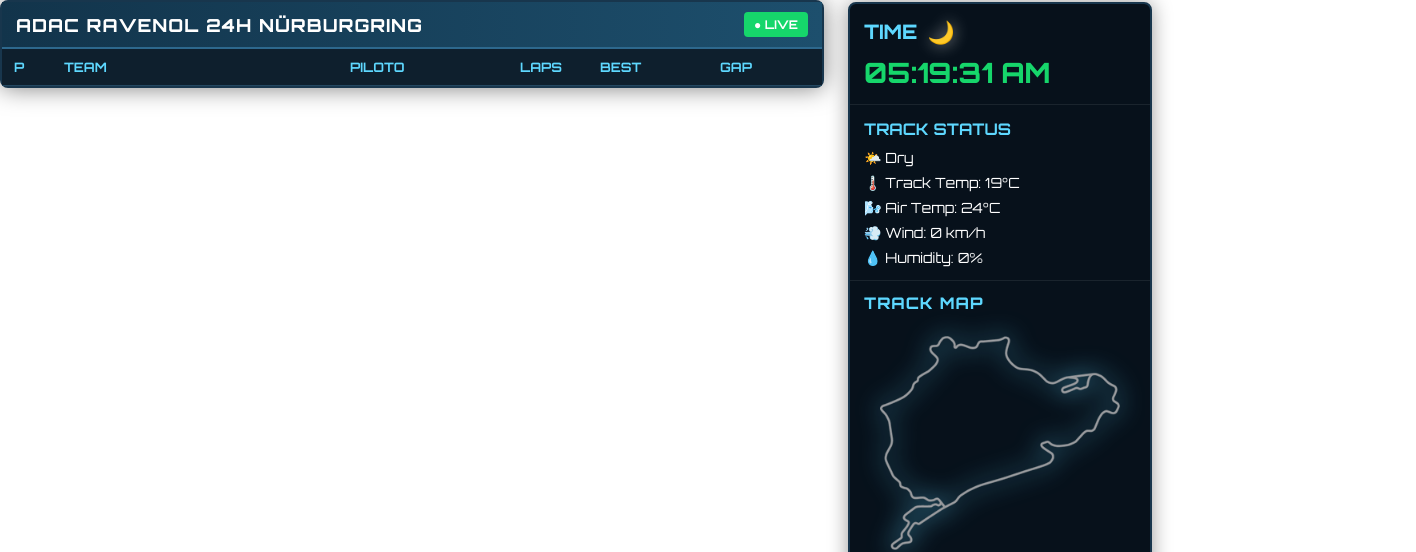
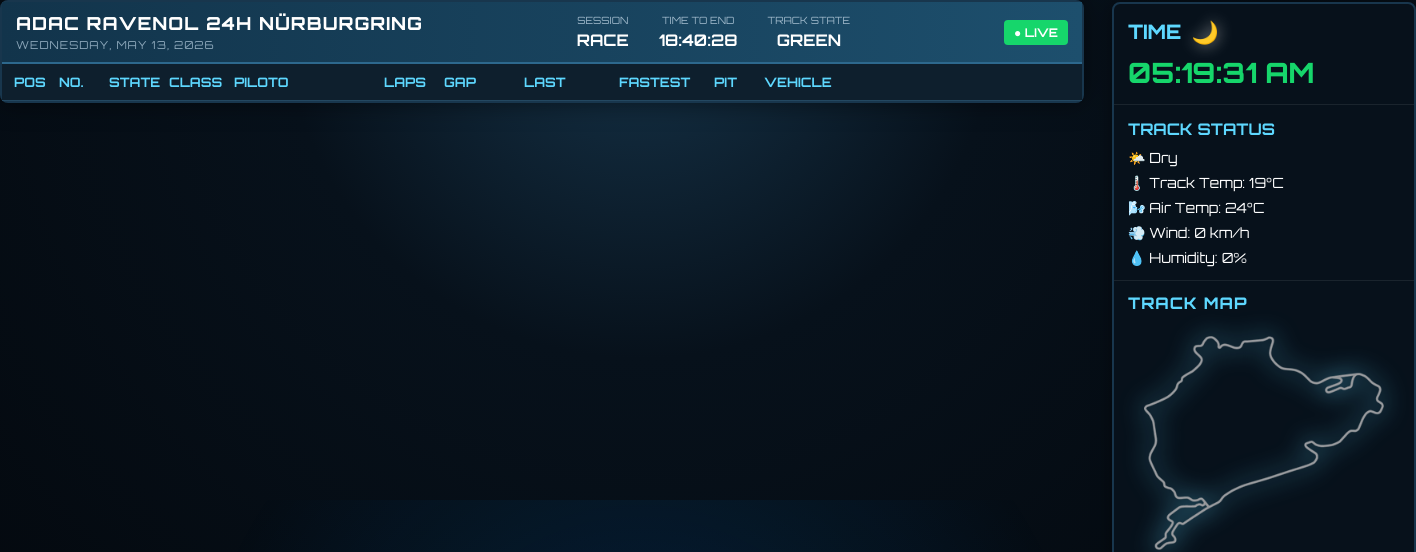
Before and after one commit to Chavitoxo/nurburgring-overlay, a website: page index.html in a window 1280 px wide. Shown: the top 552 px of the page, 1416 px wide, since content can reach past the window. Drawn offline with Linux system fonts and the light colour scheme; no server answers.

Commit message:
final broadcast layout adjustments

```diff
--- a/index.html
+++ b/index.html
@@ -85,8 +85,60 @@
 
     <div class="titlebar">
 
+    <div class="titleleft">
+
+        <div class="serieswrapper">
+
     <div class="series">
         ADAC RAVENOL 24H NÜRBURGRING
+    </div>
+
+    <div id="longdate">
+        SATURDAY, MAY 16 2026
+    </div>
+
+</div>
+
+    </div>
+
+    <div class="titlecenter">
+
+        <div class="infobox">
+
+            <div class="infotitle">
+                SESSION
+            </div>
+
+            <div class="infovalue" id="sessiontype">
+                RACE
+            </div>
+
+        </div>
+
+        <div class="infobox">
+
+            <div class="infotitle">
+                TIME TO END
+            </div>
+
+            <div class="infovalue" id="sessiontime">
+                00:00:00
+            </div>
+
+        </div>
+
+        <div class="infobox">
+
+            <div class="infotitle">
+                TRACK STATE
+            </div>
+
+            <div class="infovalue" id="trackstate">
+                GREEN
+            </div>
+
+        </div>
+
     </div>
 
     <div class="live">
@@ -97,12 +149,17 @@
 
 <div class="header">
 
-        <div>P</div>
-        <div>TEAM</div>
+    <div>POS</div>
+    <div>NO.</div>
+    <div>STATE</div>
+    <div>CLASS</div>
     <div>PILOTO</div>
     <div>LAPS</div>
-        <div>BEST</div>
     <div>GAP</div>
+    <div>LAST</div>
+    <div>FASTEST</div>
+    <div>PIT</div>
+    <div>VEHICLE</div>
 
 </div>
 
--- a/script.js
+++ b/script.js
@@ -6,7 +6,31 @@
 
     const rows = document.getElementById('rows');
 
-    rows.innerHTML = '';
+    row.innerHTML = `
+
+    <div>${car.POS || '-'}</div>
+
+    <div>${car.NUM || '-'}</div>
+
+    <div>${car.STATE || 'RUN'}</div>
+
+    <div>${car.CLASS || 'GT3'}</div>
+
+    <div>${car.NAME || '-'}</div>
+
+    <div>${car.LAPS || '-'}</div>
+
+    <div>${car.GAP || '-'}</div>
+
+    <div>${car.LASTLAP || '-'}</div>
+
+    <div>${car.FASTESTLAP || '-'}</div>
+
+    <div>${car.PIT || 'OUT'}</div>
+
+    <div>${car.TEAM || '-'}</div>
+
+`;
 
     data
     .slice(0,10)
@@ -181,3 +205,98 @@
     setInterval(updateClock,1000);
 
 };
+
+function updateSessionInfo(){
+
+    document.getElementById('sessiontype').textContent =
+    'RACE';
+
+    document.getElementById('trackstate').textContent =
+    'GREEN';
+
+    const now =
+    new Date();
+
+    const end =
+    new Date();
+
+    end.setHours(23);
+    end.setMinutes(59);
+    end.setSeconds(59);
+
+    const diff =
+    end - now;
+
+    const hours =
+    String(Math.floor(diff / 1000 / 60 / 60))
+    .padStart(2,'0');
+
+    const minutes =
+    String(Math.floor((diff / 1000 / 60) % 60))
+    .padStart(2,'0');
+
+    const seconds =
+    String(Math.floor((diff / 1000) % 60))
+    .padStart(2,'0');
+
+    document.getElementById('sessiontime').textContent =
+    `${hours}:${minutes}:${seconds}`;
+
+}
+
+setInterval(updateSessionInfo,1000);
+
+updateSessionInfo();
+
+async function loadSessionInfo(){
+
+    const response =
+    await fetch('/api/session');
+
+    const data =
+    await response.json();
+
+    document.getElementById('sessiontype').textContent =
+    data.session || 'RACE';
+
+    document.getElementById('sessiontime').textContent =
+    data.timeRemaining || '00:00:00';
+
+    document.getElementById('trackstate').textContent =
+    data.trackState || 'GREEN';
+
+}
+
+setInterval(loadSessionInfo,1000);
+
+loadSessionInfo();
+
+function updateLongDate(){
+
+    const now =
+    new Date();
+
+    const options = {
+
+        weekday:'long',
+
+        year:'numeric',
+
+        month:'long',
+
+        day:'numeric'
+
+    };
+
+    const formatted =
+    now.toLocaleDateString(
+        'en-US',
+        options
+    );
+
+    document.getElementById('longdate').textContent =
+    formatted.toUpperCase();
+
+}
+
+updateLongDate();
--- a/style.css
+++ b/style.css
@@ -4,11 +4,50 @@
 
     margin:0;
 
-    overflow:hidden;
+    overflow-x:hidden;
 
-    background:transparent;
+    overflow-y:hidden;
 
     font-family:'Orbitron',sans-serif;
+
+    background:
+    radial-gradient(
+        circle at top,
+        #16344a 0%,
+        #07111b 35%,
+        #03070c 100%
+    );
+
+    min-height:100vh;
+
+}
+
+body::before{
+
+    content:'';
+
+    position:fixed;
+
+    bottom:-200px;
+
+    left:50%;
+
+    transform:translateX(-50%);
+
+    width:1200px;
+
+    height:500px;
+
+    background:
+    radial-gradient(
+        circle,
+        rgba(0,140,255,.15) 0%,
+        rgba(0,140,255,0) 70%
+    );
+
+    pointer-events:none;
+
+    z-index:-1;
 
 }
 
@@ -16,7 +55,7 @@
 
     position:relative;
 
-    width:820px;
+    width:1080px;
 
     background:#07111b;
 
@@ -50,6 +89,22 @@
 
 }
 
+.titleleft{
+
+    display:flex;
+
+    align-items:center;
+
+}
+
+.serieswrapper{
+
+    display:flex;
+
+    flex-direction:column;
+
+}
+
 .series{
 
     color:white;
@@ -59,6 +114,60 @@
     font-weight:800;
 
     letter-spacing:1px;
+
+}
+
+#longdate{
+
+    margin-top:4px;
+
+    color:#8aa5b8;
+
+    font-size:11px;
+
+    letter-spacing:1px;
+
+    text-transform:uppercase;
+
+}
+
+.titlecenter{
+
+    display:flex;
+
+    align-items:center;
+
+    gap:30px;
+
+}
+
+.infobox{
+
+    display:flex;
+
+    flex-direction:column;
+
+    align-items:center;
+
+}
+
+.infotitle{
+
+    color:#9db7c9;
+
+    font-size:10px;
+
+    margin-bottom:4px;
+
+}
+
+.infovalue{
+
+    color:#ffffff;
+
+    font-size:16px;
+
+    font-weight:700;
 
 }
 
@@ -84,12 +193,17 @@
     display:grid;
 
     grid-template-columns:
+    45px
     50px
-    1fr
-    170px
+    60px
+    65px
+    150px
+    60px
     80px
-    120px
-    90px;
+    95px
+    95px
+    50px
+    110px;
 
     align-items:center;
 
@@ -159,7 +273,7 @@
 
 }
 
-.row div:nth-child(5){
+.row div:nth-child(8){
 
     color:#ffe082;
 
@@ -199,7 +313,7 @@
 
     top:0;
 
-    right:-330px;
+    left:1110px;
 
     width:300px;
 
```
Also changed, not shown: server.js (+37 -0 lines). Lines whose indentation alone changed are shown as unchanged.
